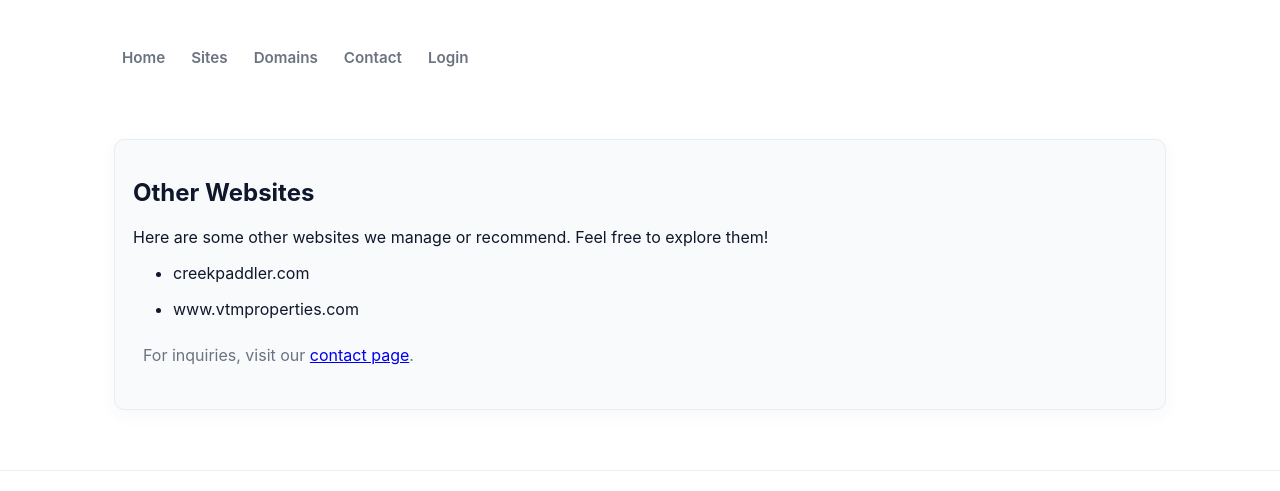
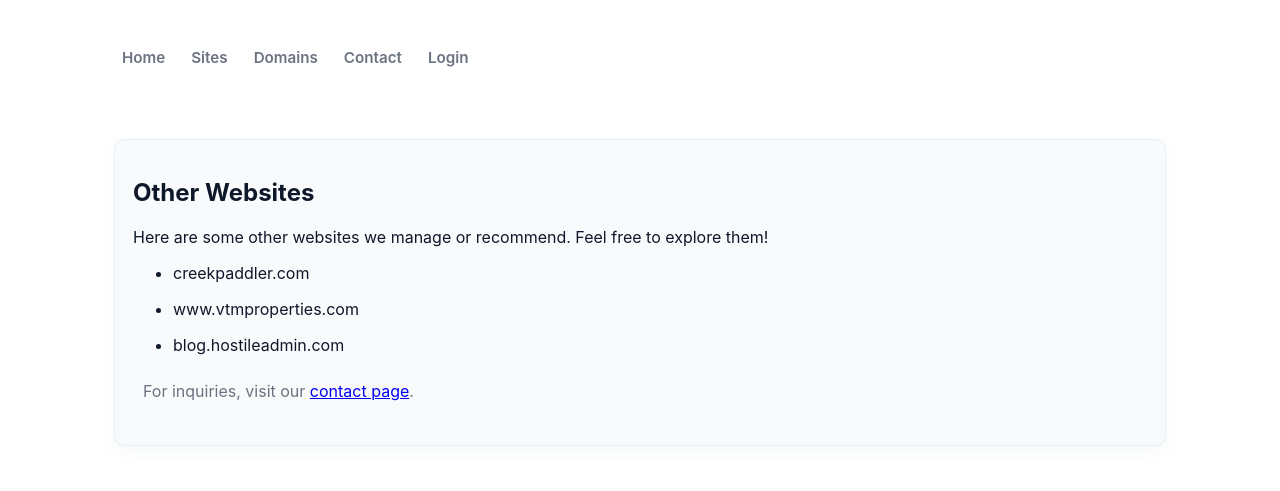
Before and after one commit to vrwmiller/hostileadmin, a plain HTML site: page public/sites.html in a window 1280 px wide. Shown: the top 491 px of the page. Drawn offline with Linux system fonts and the light colour scheme.

Commit message:
Add blog.hostileadmin.com to sites list

```diff
--- a/public/sites.html
+++ b/public/sites.html
@@ -32,6 +32,9 @@
         </li>
         <li>
           <p>www.vtmproperties.com</p>
+        </li>
+        <li>
+          <p>blog.hostileadmin.com</p>
         </li>
       </ul>
 
```
